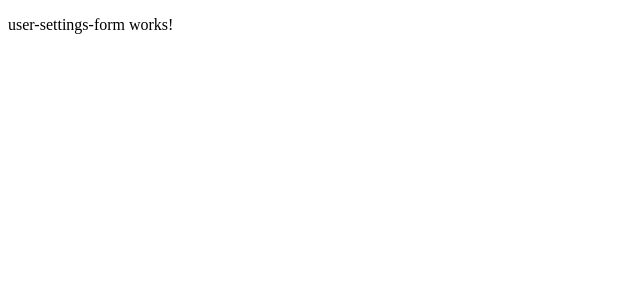
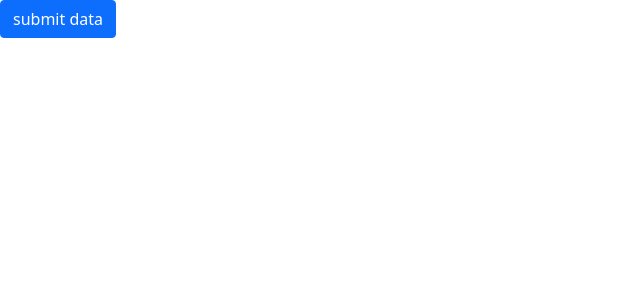
Before and after one commit to hodasalah/angular-form, an Angular app: page / in a window 1280 px wide. Shown: the top 300 px of the page, without its empty margins (0-640 px from the left). Built offline with nearby package versions, Linux system fonts and the light colour scheme.

Commit message:
adding bootstrap and add bs style to angular.json

```diff
--- a/angular.json
+++ b/angular.json
@@ -27,6 +27,7 @@
               "src/assets"
             ],
             "styles": [
+              "node_modules/bootstrap/dist/css/bootstrap.min.css",
               "src/styles.css"
             ],
             "scripts": []
--- a/src/app/user-settings-form/user-settings-form.component.html
+++ b/src/app/user-settings-form/user-settings-form.component.html
@@ -1 +1 @@
-<p>user-settings-form works!</p>
+<button class="btn btn-primary">submit data</button>
```
